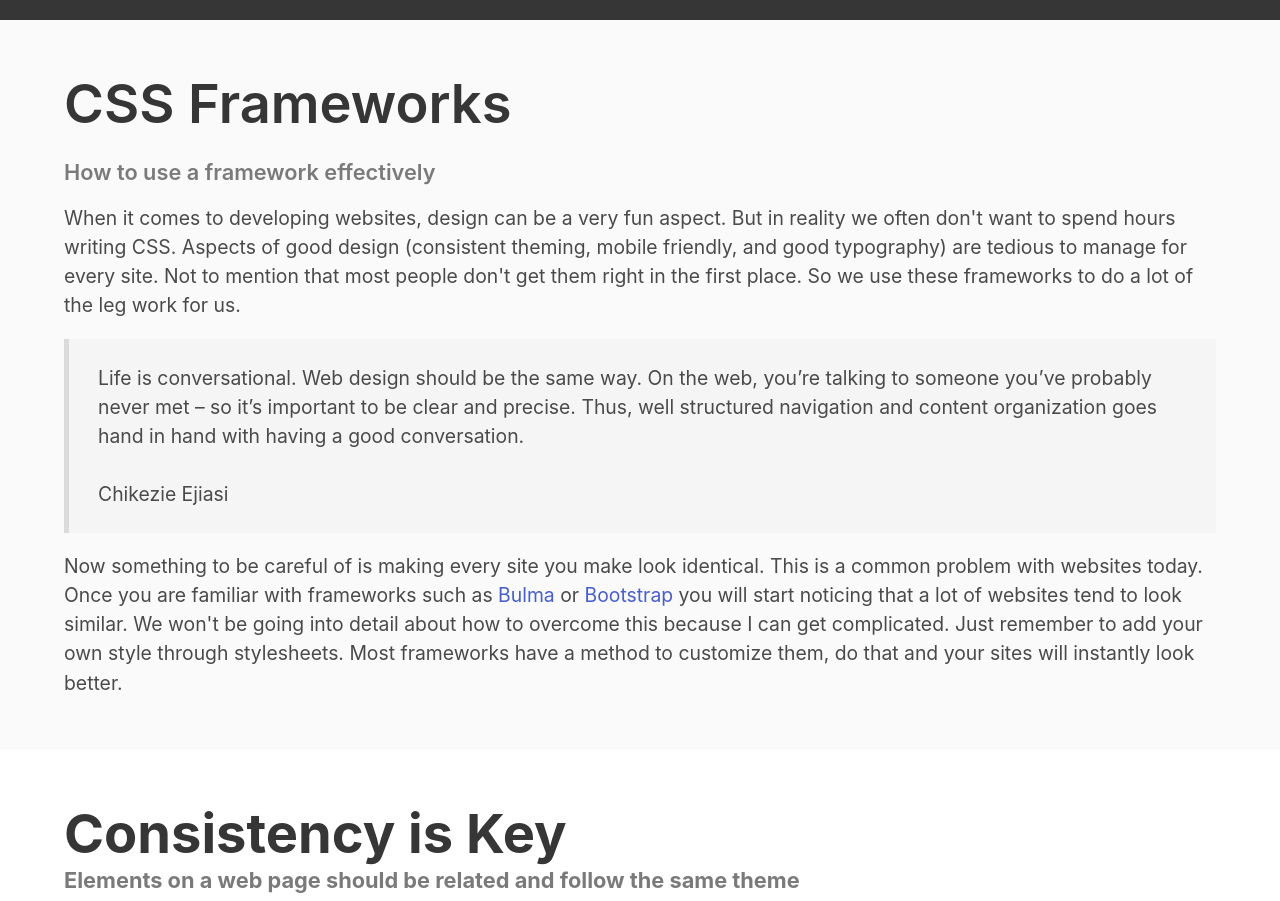
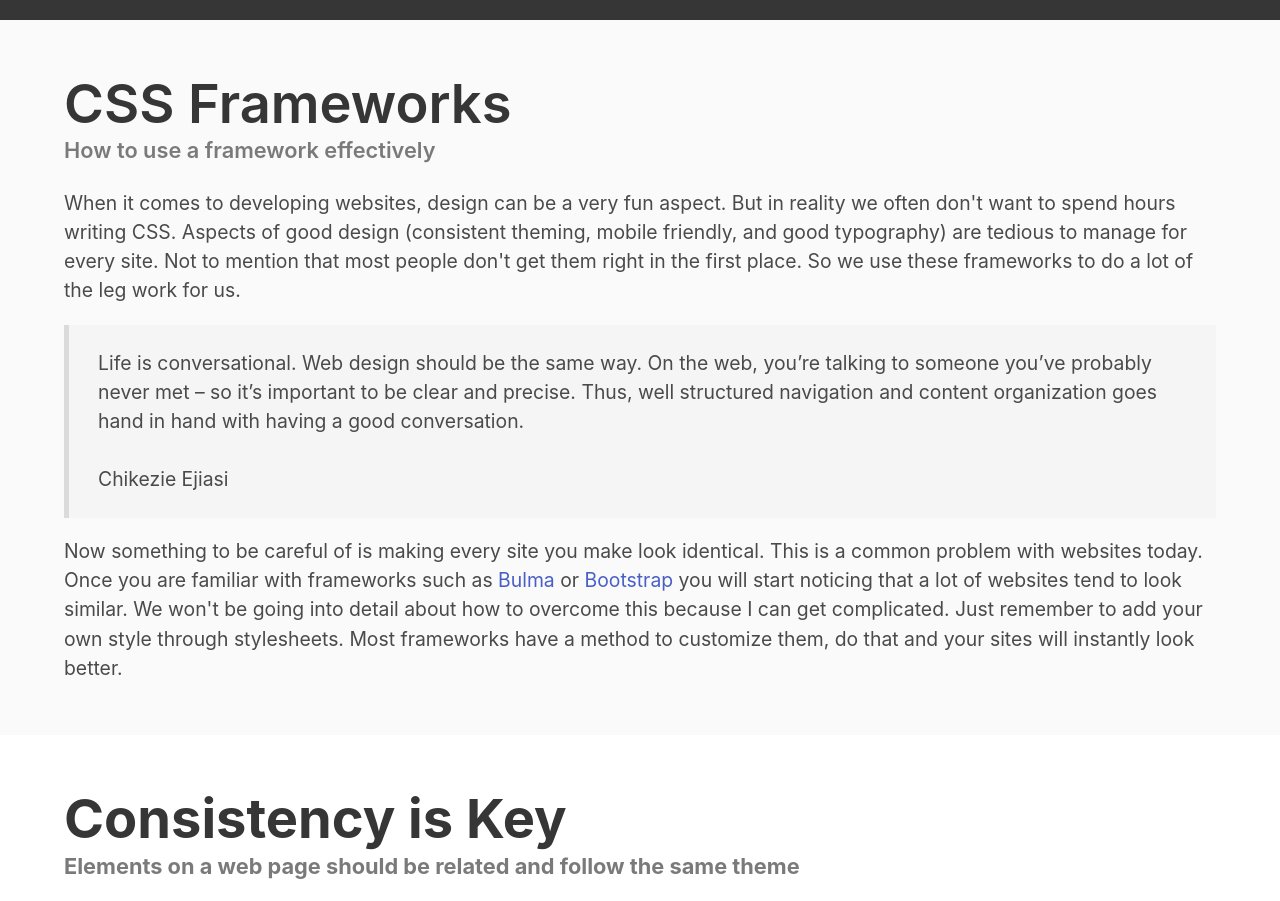
Before and after one commit to jdmar3-comp426/a02-garv929, a website: page index.html in a window 1280 px wide. Shown: the part 780-1681 px from the top of the page. Drawn offline with nearby package versions, Linux system fonts and the light colour scheme; a web font is replaced by a local one.

Commit message:
fixing errors 3

```diff
--- a/index.html
+++ b/index.html
@@ -25,7 +25,7 @@
     <div class="container">
         <div class="content">
             <h1 class="title">CSS Frameworks</h1>
-            <h5 class="subtite has-text-grey">How to use a framework effectively</h5>
+            <h5 class="subtitle has-text-grey">How to use a framework effectively</h5>
             <p>
 	    	When it comes to developing websites, design can be a very fun aspect.
 		But in reality we often don't want to spend hours writing CSS.
```
